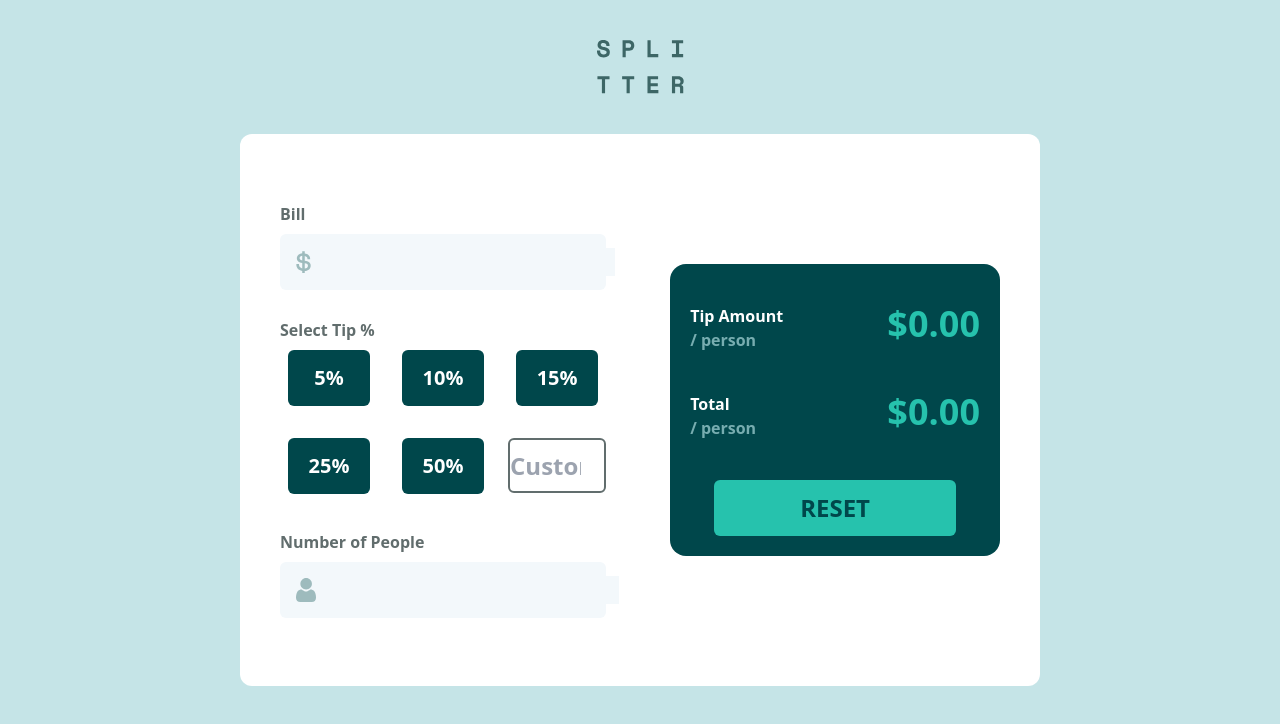
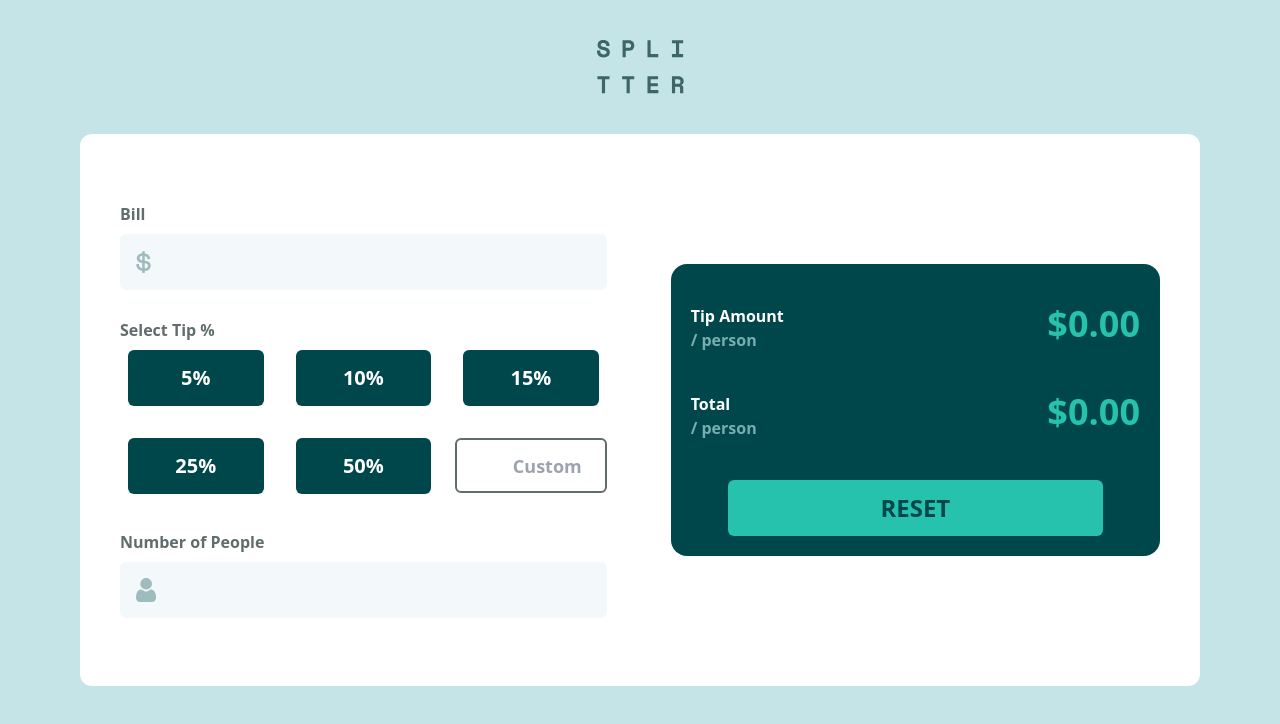
Before and after one commit to muratcan-yuksel/-datarockets-tip-calculator-, a React (Vite) app: page / in a window 1280 px wide. Shown: the top 724 px of the page. Built offline with nearby package versions, Linux system fonts and the light colour scheme.

Commit message:
fix overflow

```diff
--- a/src/App.tsx
+++ b/src/App.tsx
@@ -4,7 +4,7 @@ import logo from "./assets/images/logo.svg";
 
 const index = () => {
   return (
-    <div className="flex flex-col justify-center items-center md:mx-60 ">
+    <div className="flex flex-col justify-center items-center md:mx-20 ">
       <img className="m-10" src={logo} alt="logo" />
       <Whiteboard />
     </div>
--- a/src/components/SelectTip.tsx
+++ b/src/components/SelectTip.tsx
@@ -28,7 +28,7 @@ const SelectTip = () => {
         <input
           type="number"
           placeholder="Custom"
-          className="border-2 border-[#616D6D] rounded-md text-right mt-2 pr-2 h-[55px] text-[#616D6D] font-bold text-2xl self-start"
+          className="border-2 border-[#616D6D] rounded-md text-right mt-2 pr-2 h-[55px] text-[#616D6D] font-bold text-2xl md:text-sm lg:text-lg self-start"
         />
       </div>
     </div>
--- a/src/components/UserInput.tsx
+++ b/src/components/UserInput.tsx
@@ -28,7 +28,7 @@ const UserInput = ({ value, propType }: Props) => {
       <div className=" bg-[#F3F8FB] flex justify-between items-center  w-full h-14 pl-4 rounded-md mb-7">
         {conditionalImage(propType)}
         <input
-          className="bg-[#F3F8FB] appearance-none text-right text-[#0A4A4A] font-bold text-xl"
+          className="bg-[#F3F8FB] appearance-none text-right text-[#0A4A4A] w-full md:max-w-full font-bold text-xl pr-4"
           type="number"
         />
       </div>
```
